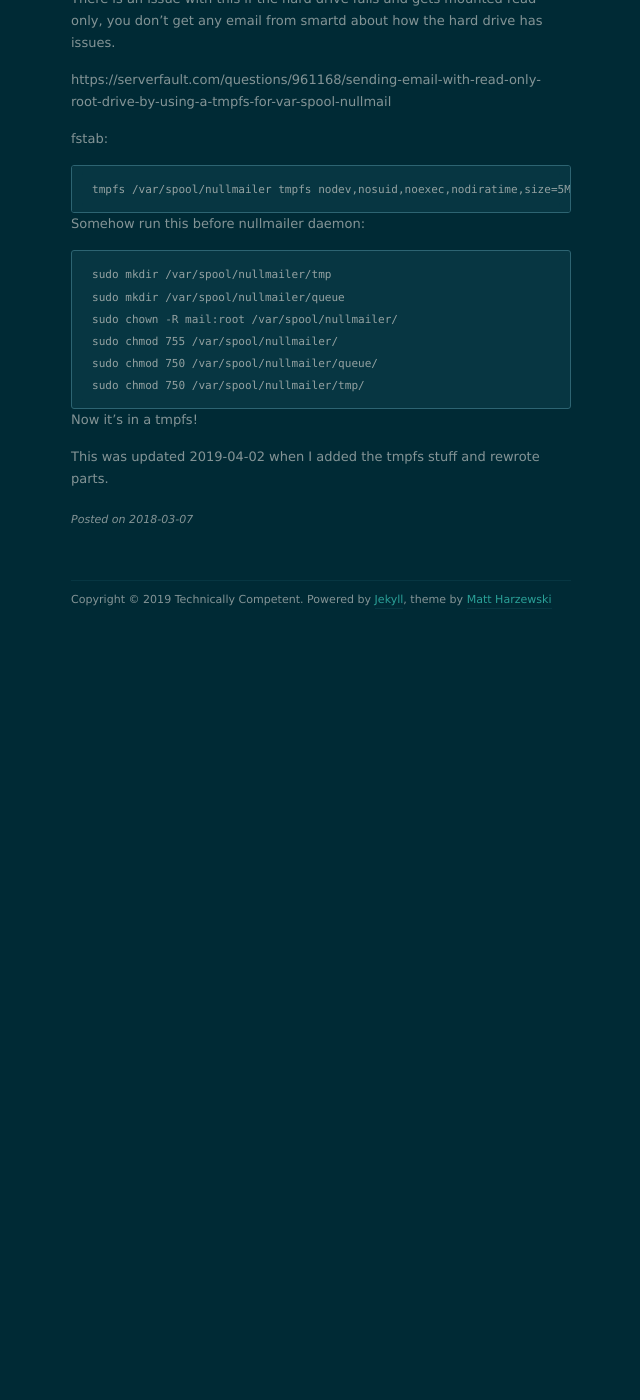
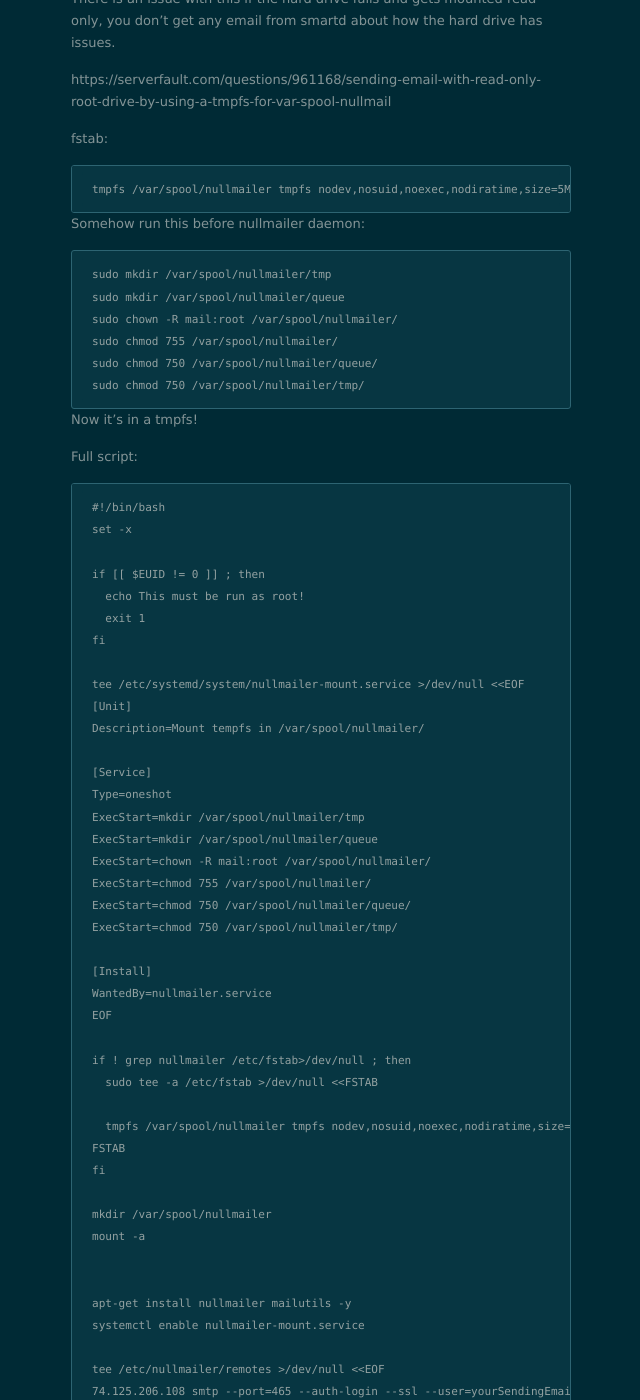
Before and after one commit to mtfurlan/mtfurlan.github.io, a Jekyll site: the page built from _posts/2018-03-07-linux-MTA-forwarding.markdown, in a window 1280 px wide and 1400 px high, scrolled down 1129 px. Shown: the whole window, without its empty margins (319-959 px from the left). Built offline with Jekyll 4.4.1, drawn with Linux system fonts in a browser that asks for light colours; nearby versions of some CDN libraries; before the commit the page ends 1759 px from its top, so only the background shows below that; some of the changed text lies outside the part shown.

Commit message:
update nullamiler post with script I wrote last month
Why didn't I commit? WHO KNOWS

````diff
--- a/_posts/2018-03-07-linux-MTA-forwarding.markdown
+++ b/_posts/2018-03-07-linux-MTA-forwarding.markdown
@@ -67,5 +67,57 @@ sudo chmod 750 /var/spool/nullmailer/tmp/
 
 Now it's in a tmpfs!
 
+Full script:
 
+```
+#!/bin/bash
+set -x
+
+if [[ $EUID != 0 ]] ; then
+  echo This must be run as root!
+  exit 1
+fi
+
+tee /etc/systemd/system/nullmailer-mount.service >/dev/null <<EOF
+[Unit]
+Description=Mount tempfs in /var/spool/nullmailer/
+
+[Service]
+Type=oneshot
+ExecStart=mkdir /var/spool/nullmailer/tmp
+ExecStart=mkdir /var/spool/nullmailer/queue
+ExecStart=chown -R mail:root /var/spool/nullmailer/
+ExecStart=chmod 755 /var/spool/nullmailer/
+ExecStart=chmod 750 /var/spool/nullmailer/queue/
+ExecStart=chmod 750 /var/spool/nullmailer/tmp/
+
+[Install]
+WantedBy=nullmailer.service
+EOF
+
+if ! grep nullmailer /etc/fstab>/dev/null ; then
+  sudo tee -a /etc/fstab >/dev/null <<FSTAB
+
+  tmpfs /var/spool/nullmailer tmpfs nodev,nosuid,noexec,nodiratime,size=5M   0 0
+FSTAB
+fi
+
+mkdir /var/spool/nullmailer
+mount -a
+
+
+apt-get install nullmailer mailutils -y
+systemctl enable nullmailer-mount.service
+
+tee /etc/nullmailer/remotes >/dev/null <<EOF
+74.125.206.108 smtp --port=465 --auth-login --ssl --user=yourSendingEmail@domain.tld --pass=iWonderIfQuotesWorkForSpaces --insecure
+EOF
+
+systemctl restart nullmailer
+
+echo "testing" | NULLMAILER_NAME="Nullmailer Setup Script" mail -s "test email" "email@domain.tld"
+```
+
+---
 This was updated 2019-04-02 when I added the tmpfs stuff and rewrote parts.
+This was updated 2019-07-24 with setup script.
````
